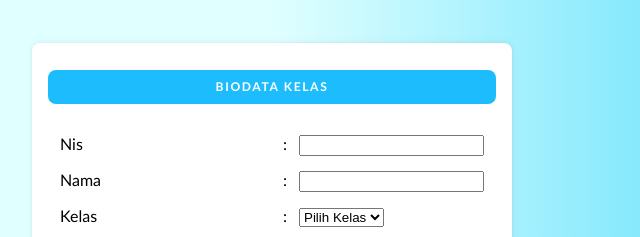
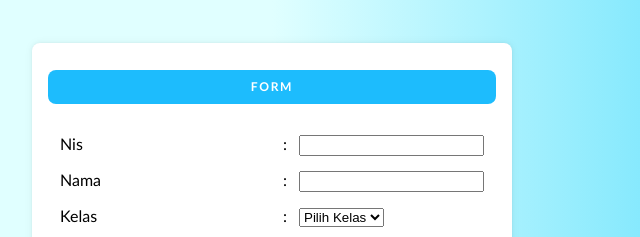
Before and after one commit to Haikal172/tugas_kelompok, a plain HTML site: page index.html in a window 1280 px wide. Shown: the part 155-392 px from the top of the page, 368-1008 px from the left. Drawn offline with Linux system fonts and the light colour scheme.

Commit message:
memperbarui h2

```diff
--- a/index.html
+++ b/index.html
@@ -10,7 +10,7 @@
 <body>
     <div class="wrapper">
 
-        <h2>BIODATA KELAS</h2>
+        <h2>FORM</h2>
         <form action="" method="POST">
             <table >
                 <tr>
```
